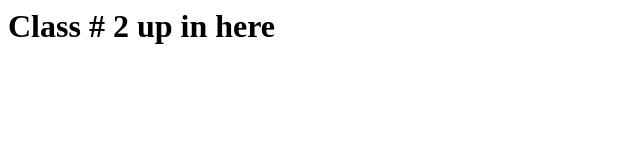
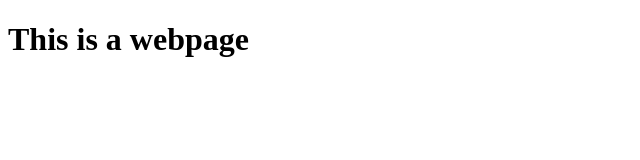
Before and after one commit to abacksch/mySecondWebsite, a plain HTML site: page index.html in a window 1280 px wide. Shown: the whole page, without its empty margins (0-640 px from the left). Drawn offline with Linux system fonts and the light colour scheme.

Commit message:
Add files via upload

```diff
--- a/index.html
+++ b/index.html
@@ -1 +1,12 @@
-<h1>Class # 2 up in here</h1>
+<!DOCTYPE html>
+<html>
+<head>
+	<!-- LOL this is a html comment -->
+	<!-- html comments are ignored by the browser and search engine crawler
+		...and yes, they are multilined -->
+	<title>My Second Webpage</title>
+</head>
+<body>
+	<h1>This is a webpage</h1>
+</body>
+</html>
```
